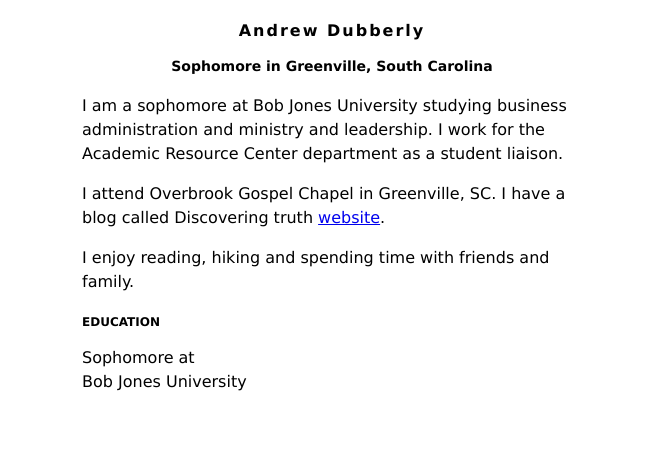
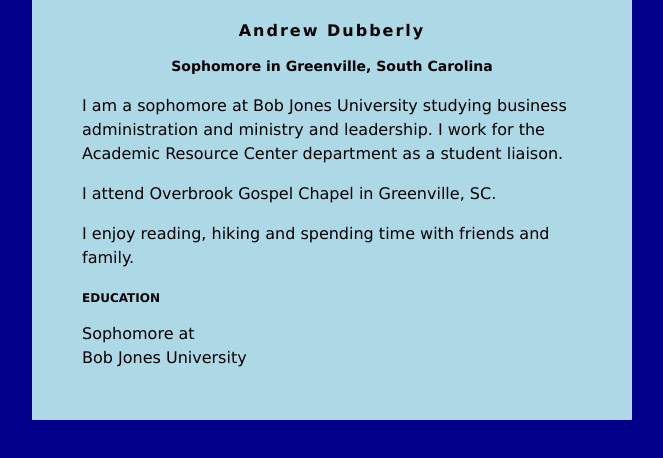
Before and after one commit to adubb373/adubb373.github.io, a plain HTML site: page index.html in a window 1280 px wide. Shown: the whole page, without its empty margins (308-971 px from the left). Drawn offline with Linux system fonts and the light colour scheme.

Commit message:
Update index.html

```diff
--- a/index.html
+++ b/index.html
@@ -2,11 +2,11 @@
 <head>
 <style>
 body {
-    background: bluelight;
+    background: darkblue;
     font-family: Verdana;
 }
 #content {
-    background: bluelight;
+    background: lightblue;
     min-width: 200px;
     max-width: 500px;
     padding: 50px;
@@ -35,7 +35,7 @@ h3 {
 
          <p>I am a sophomore at Bob Jones University studying business administration and ministry and leadership. I work for the Academic Resource Center department as a student liaison.</p>
          <p>
-            I attend Overbrook Gospel Chapel in Greenville, SC. I have a blog called Discovering truth <a href="https://https://andrewdubberly.blogspot.com/">website</a>.
+            I attend Overbrook Gospel Chapel in Greenville, SC.
          </p>
          <p>
             I enjoy reading, hiking and spending time with friends and family.
```
